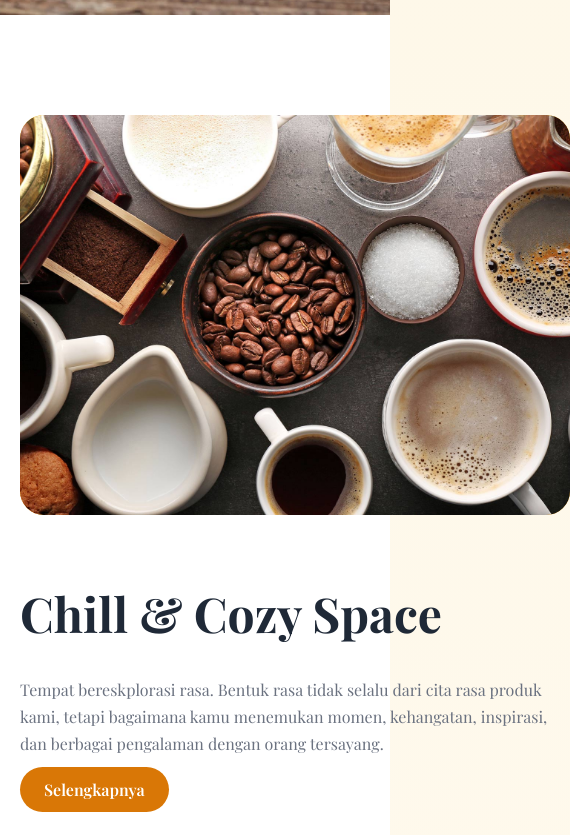
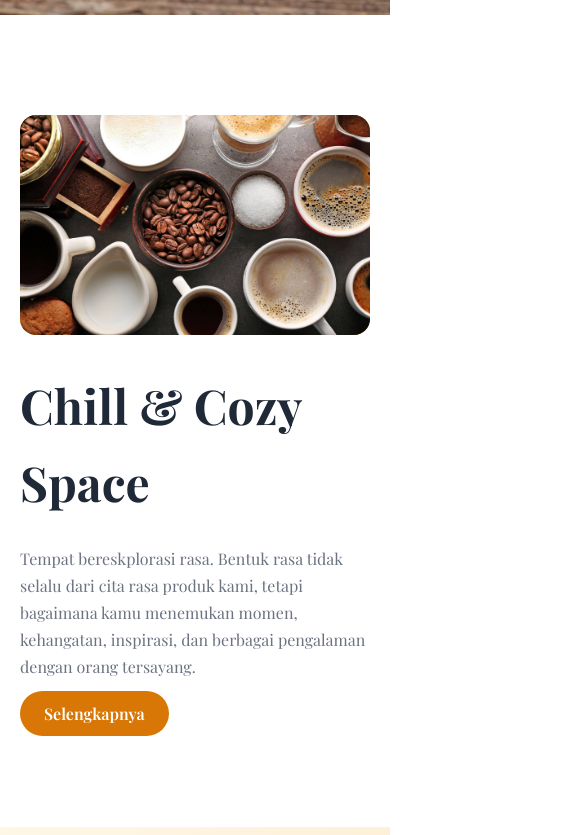
Before and after one commit to kooo-design/dlingga, a plain HTML site: page index.html in a window 390 px wide. Shown: the part 829-1664 px from the top of the page, 570 px wide, since content can reach past the window. Drawn offline with nearby package versions, Linux system fonts and the light colour scheme; a web font is replaced by a local one.

Commit message:
Update style.css

```diff
--- a/style.css
+++ b/style.css
@@ -1122,6 +1122,23 @@ body {
 
   .about-container {
     grid-template-columns: 1fr;
+    gap: 32px;
+  }
+
+  .about-visual {
+    height: 220px;
+    border-radius: 16px;
+    padding: 0;
+  }
+
+  .about-coffee-image {
+    width: 100%;
+    height: 100%;
+    max-width: 100%;
+    object-fit: cover;
+    border-radius: 16px;
+    margin: 0;
+    display: block;
   }
 
   .menu-title,
```
